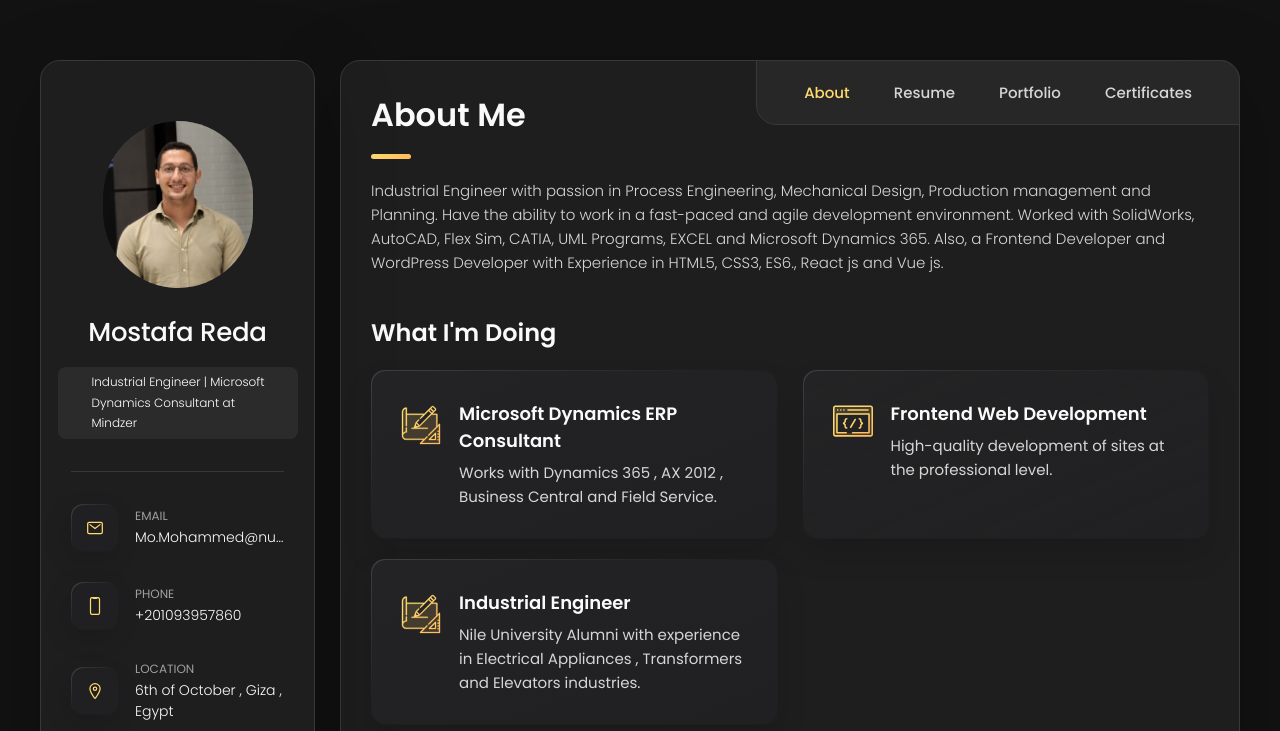
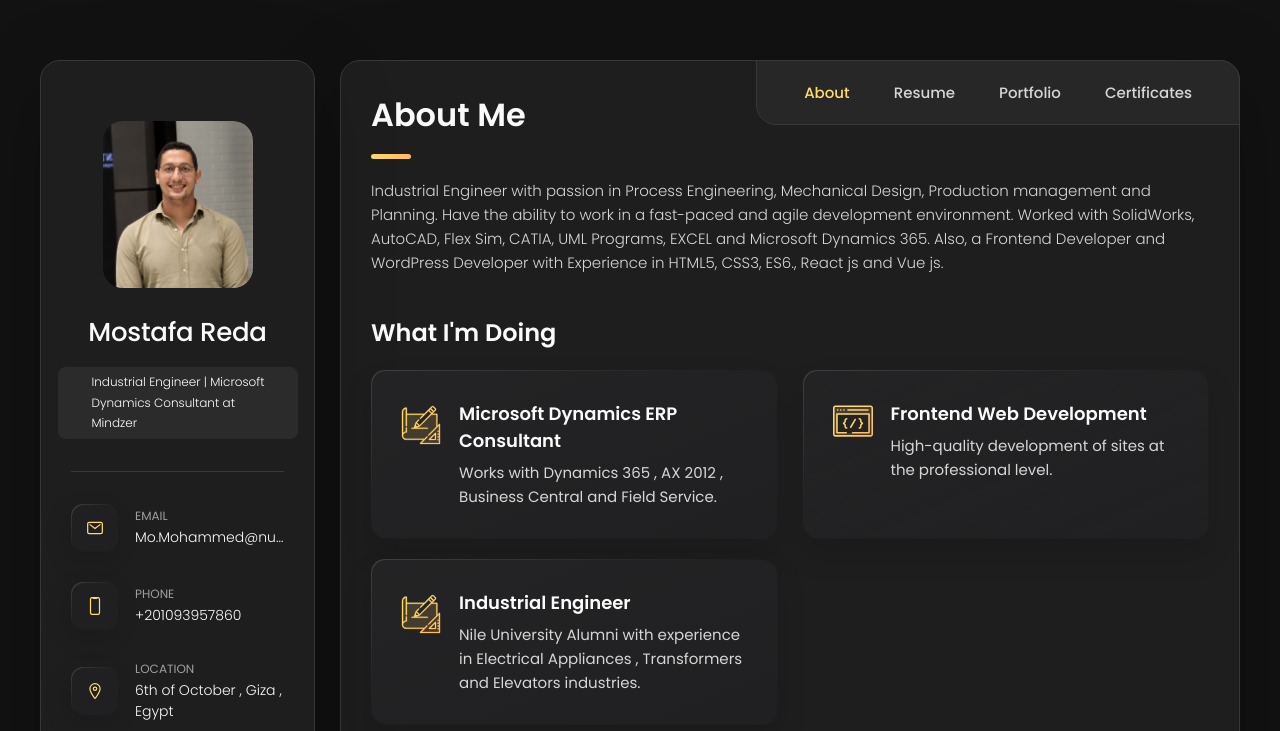
Before and after one commit to mostafa-portfolio/portfolio, a plain HTML site: page index.html in a window 1280 px wide. Shown: the top 731 px of the page. Drawn offline with nearby package versions, Linux system fonts and the light colour scheme.

Commit message:
Update style.css

```diff
--- a/assets/css/style.css
+++ b/assets/css/style.css
@@ -1381,9 +1381,9 @@ textarea.form-input::-webkit-resizer { display: none; }
 
   .sidebar-info { gap: 25px; }
 
-  .avatar-box { border-radius: 80px; }
-
-  .avatar-box img { width: 120px; border-radius: 80px;}
+  .avatar-box { border-radius: 30px; }
+
+  .avatar-box img { width: 120px; border-radius: 20px;}
 
   .info-content .name { margin-bottom: 15px; }
 
```
